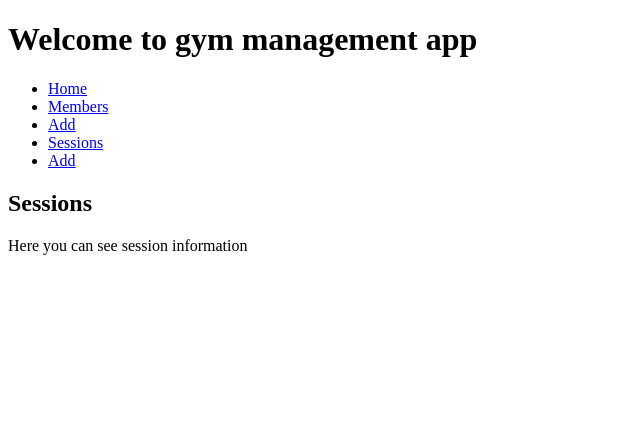
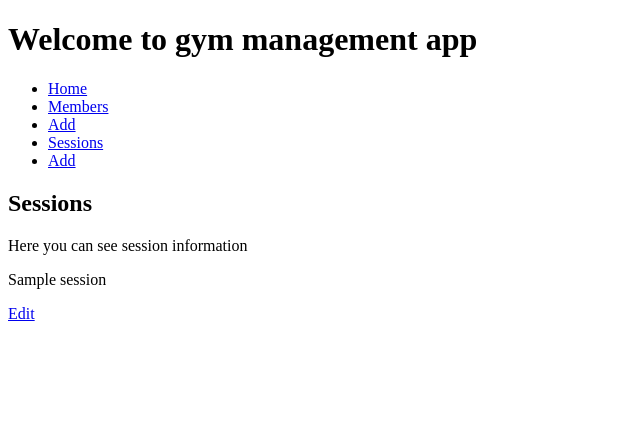
Before and after one commit to GINTARE07/Python-Project-The-Gym, a Flask app: page /sessions in a window 1280 px wide. Shown: the top 430 px of the page, without its empty margins (0-640 px from the left). Run offline with Flask 2, Linux system fonts and the light colour scheme; a database or web service that is not in the repository returns one stand-in record (values such as "Sample title"); some libraries are stand-ins or nearby versions.

Commit message:
added route select all for members and sessions

```diff
--- a/console.py
+++ b/console.py
@@ -24,7 +24,7 @@ member5 = Member("Daisy Kelpes", "Basic")
 member_repository.save(member5)
 
 
-session1 = Session("Pupm", 30, "Morning")
+session1 = Session("Pump", 30, "Morning")
 session_repository.save(session1)
 
 session2 = Session("Cycle", 30, "Morning")
--- a/templates/sessions/index.html
+++ b/templates/sessions/index.html
@@ -3,6 +3,12 @@
 
 <h2>Sessions</h2>
     <p> Here you can see session information</p>
+    {% for session in sessions %}
 
+    <section>
+        <p>{{ session.name }}</p>
+        <a href="/sessions/{{ session.id }}/edit">Edit</a>
 
+    </section>
+    {% endfor %}
 {% endblock %}
```
Also changed, not shown: templates/members/index.html (+7 -0 lines).
